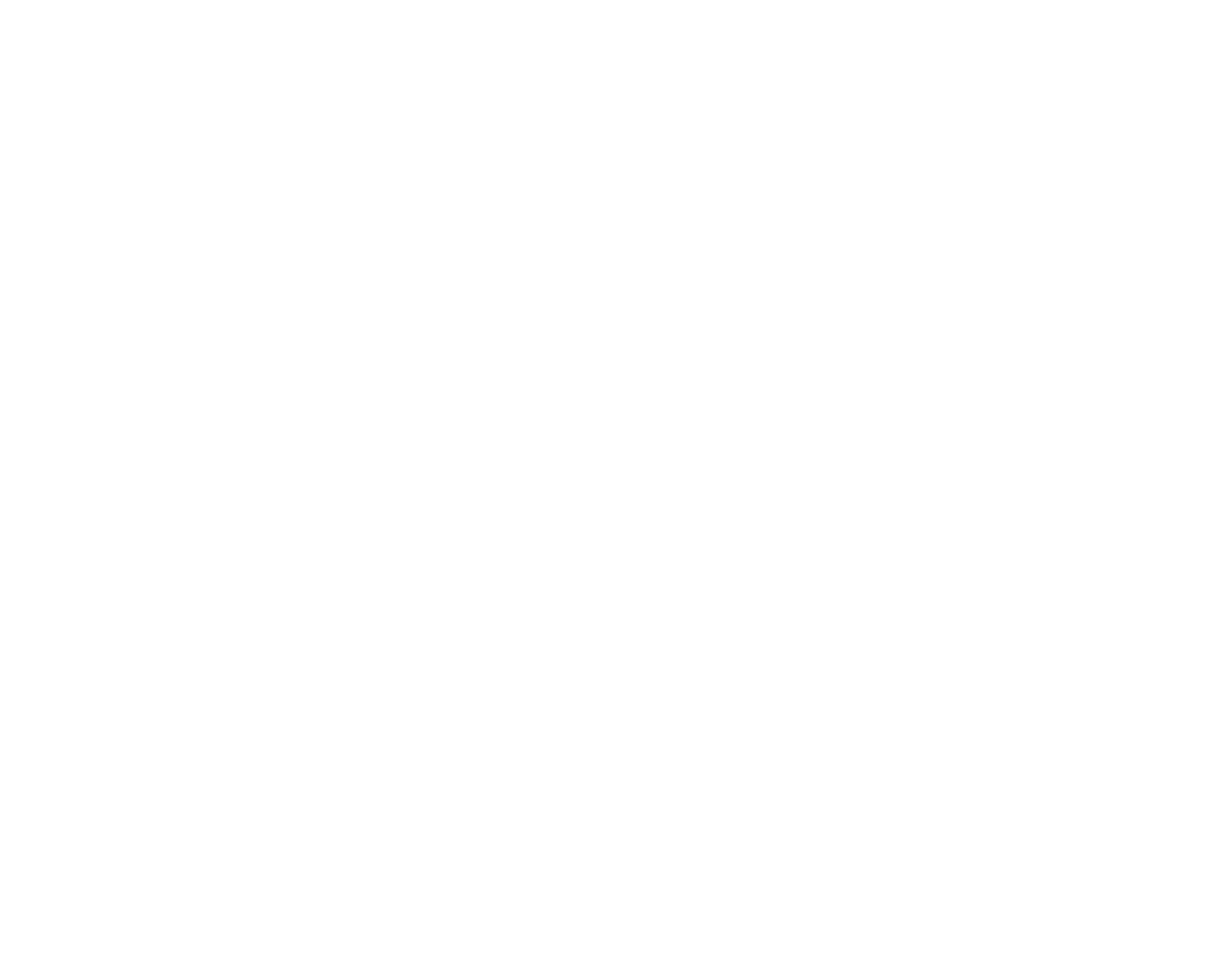
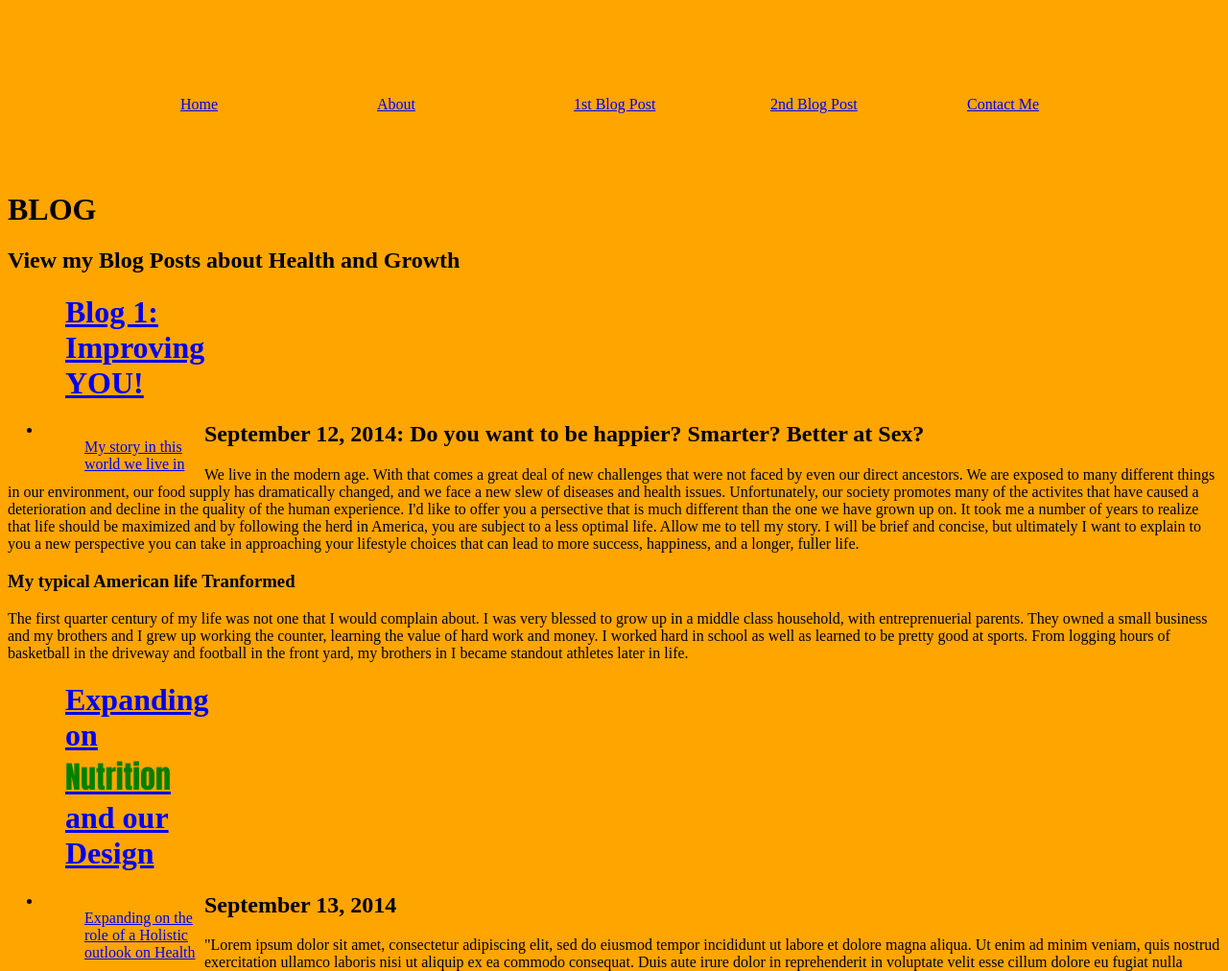
Before and after one commit to michaelak117/blog, a plain HTML site: page index.html in a window 1280 px wide. Shown: the top 1012 px of the page at 96% size. Before the commit the page ends 800 px from the top, so only its background shows below. Drawn offline with Linux system fonts and the light colour scheme.

Commit message:
committing new blog posts and home page

```diff
--- a/index.html
+++ b/index.html
@@ -3,3 +3,48 @@
 <html>
 
 <head>
+
+	<link rel="stylesheet" type="text/css" href="main.css">
+
+</head>
+
+<body>
+<ul>
+	<li><a href="index.html"> Home </a> </li>
+  <li><a href="about.html">About</a></li>
+  <li><a href="blog1.html">1st Blog Post</a></li>
+  <li><a href="blog2.html">2nd Blog Post</a></li>
+  <li><a href="contactpage.html">Contact Me</a></li>
+</ul>
+
+<h1> BLOG </h1>
+
+<h2> View my Blog Posts about Health and Growth</h2>
+
+
+<o1>
+
+
+<h1><a href="blog1.html">Blog 1: Improving YOU!</a>  </h1>
+	<li> <a href="blog1.html"> My story in this world we live in </a> </li>
+
+
+
+<h2>September 12, 2014:  Do you want to be happier? Smarter?  Better at Sex? </h2>
+
+<p> We live in the modern age.  With that comes a great deal of new challenges that were not faced by even our direct ancestors.  We are exposed to many different things in our environment, our food supply has dramatically changed, and we face a new slew of diseases and health issues. Unfortunately, our society promotes many of the activites that have caused a deterioration and decline in the quality of the human experience. I'd like to offer you a persective that is much different than the one we have grown up on.  It took me a number of years to realize that life should be maximized and by following the herd in America, you are subject to a less optimal life.  Allow me to tell my story.  I will be brief and concise, but ultimately I want to explain to you a new perspective you can take in approaching your lifestyle choices that can lead to more success, happiness, and a longer, fuller life.</p>
+
+<h3> My typical American life Tranformed</h3>
+<p> The first quarter century of my life was not one that I would complain about.  I was very blessed to grow up in a middle class household, with entreprenuerial parents.  They owned a small business and my brothers and I grew up working the counter, learning the value of hard work and money.  I worked hard in school as well as learned to be pretty good at sports.  From logging hours of basketball in the driveway and football in the front yard, my brothers in I became standout athletes later in life.
+
+
+
+	<h1> <a href="blog2.html">Expanding on <span> Nutrition </span> and our Design </a> </h1>
+	<li> <a href="blog2.html">Expanding on the role of a Holistic outlook on Health</a> </li>
+
+	<h2> September 13, 2014</h2>
+
+	<p> "Lorem ipsum dolor sit amet, consectetur adipiscing elit, sed do eiusmod tempor incididunt ut labore et dolore magna aliqua. Ut enim ad minim veniam, quis nostrud exercitation ullamco laboris nisi ut aliquip ex ea commodo consequat. Duis aute irure dolor in reprehenderit in voluptate velit esse cillum dolore eu fugiat nulla pariatur. Excepteur sint occaecat cupidatat non proident, sunt in culpa qui officia deserunt mollit anim id est laborum."
+		<img src = "images/futuredoctor.jpg"/>
+
+	</ol>
--- /dev/null
+++ b/main.css
@@ -0,0 +1,46 @@
+img {
+display: block;
+
+
+}
+span {
+    font-size: 20x;
+    display: inline;
+    color: green;
+    font-family: Impact;
+
+}
+
+h1 {
+background-color: lightblue
+display: block;
+
+}
+ body {
+
+	background-color: orange;
+
+}
+
+ul {
+    list-style-type: none;
+    margin: 50px;
+    padding: 50px;
+}
+
+li {
+    float: left;
+    padding-left: 20px
+}
+
+
+a {
+    display: block;
+    width: 125px;
+    padding-left: 60px
+}
+
+ol {
+padding-left: 25px
+
+}
```
Also changed, not shown: Blog1.html (+4 -1 lines), blog2.html (+9 -1 lines), contactPage.html (+2 -1 lines), Images/Plato.png (added), Images/futuredoctor.jpg (added).
